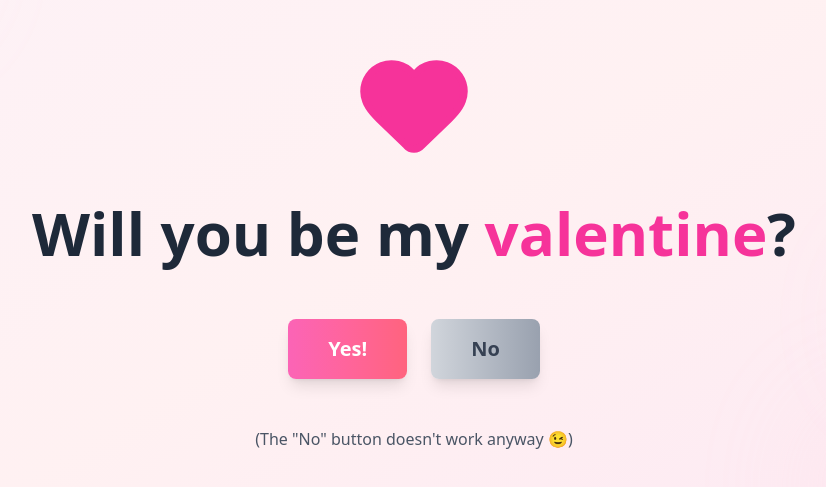
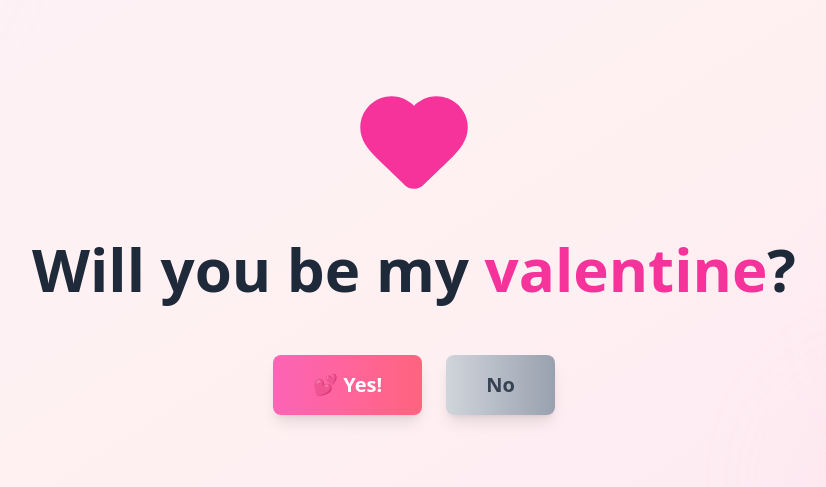
Before and after one commit to DavidFayemi/valentine-proposal, a React (Vite) app: page / in a window 1280 px wide. Shown: the part 153-640 px from the top of the page, without its empty margins (226-1052 px from the left). Built offline with nearby package versions, Linux system fonts and the light colour scheme.

Commit message:
Iteration 3

```diff
--- a/src/App.tsx
+++ b/src/App.tsx
@@ -29,7 +29,10 @@ const CelebrationModal: React.FC<CelebrationModalProps> = ({
   return (
     <AnimatePresence>
       {isOpen && (
-        <div className="fixed inset-0 z-50 flex items-center justify-center">
+        <div
+          className="fixed inset-0 z-50 flex items-center justify-center"
+          data-theme="caramellate"
+        >
           {/* Confetti Background */}
           <Confetti width={windowSize.width} height={windowSize.height} />
 
@@ -38,7 +41,7 @@ const CelebrationModal: React.FC<CelebrationModalProps> = ({
             initial={{ opacity: 0 }}
             animate={{ opacity: 1 }}
             exit={{ opacity: 0 }}
-            className="absolute inset-0 bg-black bg-opacity-50"
+            className="absolute inset-0 bg-black/30"
             onClick={onClose}
           />
 
@@ -78,25 +81,9 @@ const CelebrationModal: React.FC<CelebrationModalProps> = ({
                 🎉 Yay! 🎉
               </h2>
 
-              <p className="text-xl text-gray-600 mb-6">
+              <p className="text-xl text-gray-600 mb-8">
                 You've made me the happiest person! I love you so much! 💕
               </p>
-
-              {/* Video Container */}
-              <div className="mb-6 rounded-lg overflow-hidden bg-gray-900">
-                <div
-                  className="relative w-full"
-                  style={{ paddingBottom: "56.25%" }}
-                >
-                  <iframe
-                    className="absolute top-0 left-0 w-full h-full"
-                    src="https://www.youtube.com/embed/dQw4w9WgXcQ?autoplay=1"
-                    title="Celebration Video"
-                    allow="accelerometer; autoplay; clipboard-write; encrypted-media; gyroscope; picture-in-picture"
-                    allowFullScreen
-                  />
-                </div>
-              </div>
 
               <motion.button
                 whileHover={{ scale: 1.05 }}
@@ -116,14 +103,11 @@ const CelebrationModal: React.FC<CelebrationModalProps> = ({
 
 export default function App() {
   const [yesHovered, setYesHovered] = useState(false);
-  const [noPosition, setNoPosition] = useState({ x: 0, y: 0 });
   const [isMobile, setIsMobile] = useState(false);
   const [noScale, setNoScale] = useState(1);
   const [showCelebration, setShowCelebration] = useState(false);
   const noButtonRef = useRef<HTMLButtonElement>(null);
   const containerRef = useRef<HTMLDivElement>(null);
-
-  const MAX_NO_PRESSES = 15;
 
   // Detect mobile/tablet
   useEffect(() => {
@@ -135,32 +119,10 @@ export default function App() {
     return () => window.removeEventListener("resize", checkMobile);
   }, []);
 
-  // Handle no button movement on desktop
-  const handleNoMouseEnter = () => {
-    if (isMobile) return;
-
-    if (!noButtonRef.current || !containerRef.current) return;
-
-    const container = containerRef.current.getBoundingClientRect();
-    const button = noButtonRef.current.getBoundingClientRect();
-
-    // Generate random position within container bounds
-    const maxX = container.width - button.width - 20;
-    const maxY = container.height - button.height - 20;
-
-    const randomX = Math.random() * maxX;
-    const randomY = Math.random() * maxY;
-
-    setNoPosition({ x: randomX, y: randomY });
-  };
-
   const handleNoClick = () => {
-    // Calculate new scale (shrink by 8% each click)
-    const newScale = noScale * 0.92;
-
-    if (newScale > 0.05) {
-      setNoScale(newScale);
-    }
+    // Shrink more dramatically (~50% each click, disappears after ~2 clicks)
+    const newScale = noScale * 0.5;
+    setNoScale(newScale);
   };
 
   const handleYesClick = () => {
@@ -222,30 +184,21 @@ export default function App() {
             onHoverStart={() => setYesHovered(true)}
             onHoverEnd={() => setYesHovered(false)}
             whileHover={!isMobile ? { scale: 1.05 } : {}}
-            animate={
-              isMobile && yesHovered
-                ? { scale: 1.15 }
-                : noScale < 0.1
-                  ? { scale: Math.min(1.5, 1 + (1 - noScale) * 0.5) }
-                  : { scale: 1 + (1 - noScale) * 0.2 }
-            }
-            transition={{ type: "spring", stiffness: 300, damping: 20 }}
-            className={`font-bold rounded-lg transition-all duration-300 cursor-pointer shadow-lg hover:shadow-xl ${
-              yesHovered && !isMobile
-                ? "bg-pink-500 text-white px-8 sm:px-10 py-4 text-lg sm:text-xl"
-                : "bg-linear-to-r from-pink-400 to-rose-400 text-white hover:from-pink-500 hover:to-rose-500 px-8 sm:px-10 py-4 text-lg sm:text-xl"
-            }`}
+            animate={{
+              scale: isMobile && yesHovered ? 1.15 : 1 + (1 - noScale) * 0.75,
+            }}
+            transition={{ type: "spring", stiffness: 200, damping: 15 }}
+            className={`font-bold rounded-lg transition-all duration-300 cursor-pointer shadow-lg hover:shadow-xl bg-linear-to-r from-pink-400 to-rose-400 text-white hover:from-pink-500 hover:to-rose-500 px-8 sm:px-10 py-4 text-lg sm:text-xl`}
           >
-            {yesHovered && !isMobile ? (
-              <motion.span
-                animate={{ scale: [1, 1.1, 1] }}
-                transition={{ repeat: Infinity, duration: 1.5 }}
-              >
-                Yes! 💕
-              </motion.span>
-            ) : (
-              "Yes!"
-            )}
+            <motion.span
+              animate={yesHovered && !isMobile ? { scale: [1, 1.15, 1] } : {}}
+              transition={{
+                repeat: yesHovered && !isMobile ? Infinity : 0,
+                // duration: 1.5,
+              }}
+            >
+              💕 Yes!
+            </motion.span>
           </motion.button>
 
           {/* No Button - Shrinks and disappears */}
@@ -253,17 +206,13 @@ export default function App() {
             {noScale > 0.05 && (
               <motion.button
                 ref={noButtonRef}
-                onMouseEnter={handleNoMouseEnter}
                 onClick={handleNoClick}
-                animate={
-                  isMobile && yesHovered
-                    ? { scale: 0.7, opacity: 0.5 }
-                    : isMobile
-                      ? { scale: 1, opacity: 1 }
-                      : { x: noPosition.x, y: noPosition.y, scale: noScale }
-                }
+                animate={{
+                  scale: noScale,
+                  opacity: noScale > 0.2 ? 1 : noScale / 0.2,
+                }}
                 exit={{ scale: 0, opacity: 0 }}
-                transition={{ type: "spring", stiffness: 300, damping: 20 }}
+                transition={{ type: "spring", stiffness: 200, damping: 15 }}
                 className="px-8 sm:px-10 py-4 text-lg sm:text-xl font-bold rounded-lg bg-linear-to-r from-gray-300 to-gray-400 text-gray-700 hover:from-gray-400 hover:to-gray-500 transition-all duration-300 cursor-pointer shadow-lg hover:shadow-xl origin-center"
               >
                 No
@@ -271,16 +220,6 @@ export default function App() {
             )}
           </AnimatePresence>
         </motion.div>
-
-        {/* Footer Text */}
-        <motion.p
-          initial={{ opacity: 0 }}
-          animate={{ opacity: 1 }}
-          transition={{ duration: 0.6, delay: 0.6 }}
-          className="mt-12 text-center text-gray-600 text-sm sm:text-base max-w-md"
-        >
-          (The "No" button doesn't work anyway 😉)
-        </motion.p>
       </div>
 
       {/* Celebration Modal */}
--- a/src/index.css
+++ b/src/index.css
@@ -1,4 +1,6 @@
 @import "tailwindcss";
 @plugin "daisyui" {
-  themes: valentine --default;
+  themes:
+    valentine --default,
+    caramellatte;
 }
```
